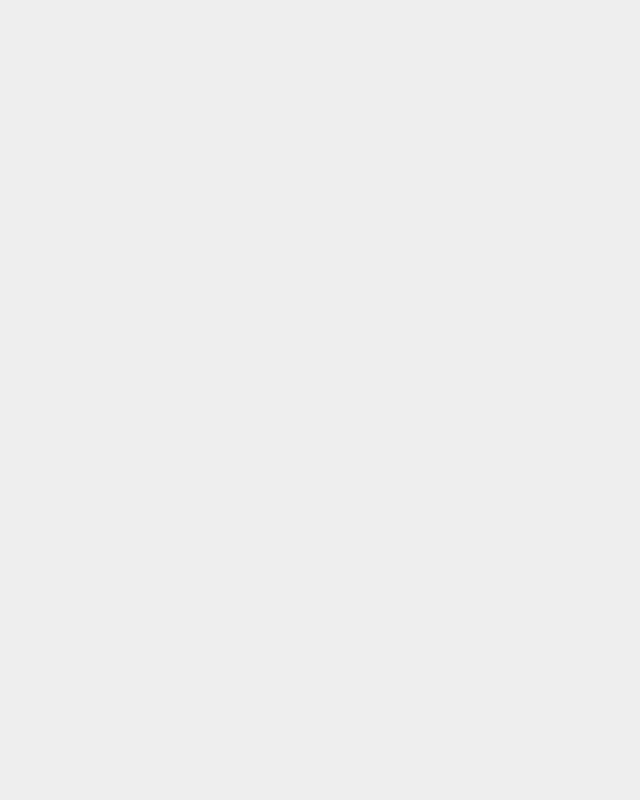
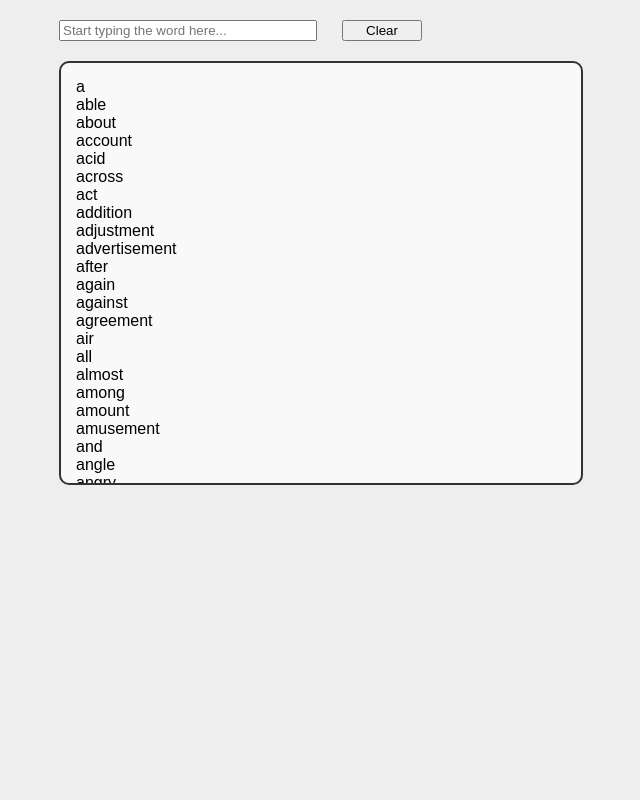
Before and after one commit to SGT-Winters/CS4712_Assignments, a plain HTML site: page Mod_1 - Assignments/wordfinder/word-finder.html in a window 1280 px wide. Shown: the whole page, without its empty margins (281-921 px from the left). Drawn offline with Linux system fonts and the light colour scheme.

Commit message:
part 1 done

```diff
--- a/Mod_1 - Assignments/wordfinder/word-finder.html
+++ b/Mod_1 - Assignments/wordfinder/word-finder.html
@@ -12,26 +12,23 @@
 
     <!-- Load any supplemental Javascript libraries here -->
     <script type="text/javascript" src="jquery-1.5.min.js"></script>
-<script type="text/javascript" src="words-small.json"></script>
-
-<!-- Uncomment this to get the full 45,407 word dictionary
     <script type="text/javascript" src="words-large.json"></script>
- -->
-
     <script type="text/javascript" src="dictionary.js"></script>
 
     <script type="text/javascript">
-// <![CDATA[
-
-// This allows the Javascript code inside this block to only run when the page
-// has finished loading in the browser.
-$(document).ready(function() {
-	var dict = new Dictionary(words);
-	// Your code here
-
+        $(document).ready(function () {
+            $.getJSON("words-small.json", function (data) {
+                let scrollBox = $("#scroll");
+                data.forEach(function (word) {
+                    scrollBox.append("<div>" + word + "</div>");
+                });
             });
 
-// ]]>
+            $("#searchButton").click(function () {
+                $("#searchBox").val(""); // Clear the search box
+            });
+        });
+
     </script>
 
     <style type="text/css">
@@ -39,14 +36,59 @@ $(document).ready(function() {
         /* Your CSS here */
         html {
             background-color: #eee;
+            font-family: Arial, sans-serif;
+        }
+        body {
+            margin: 20px auto;
+            max-width: 600px;
+        }
+        label, input, button, select {
+            display: block;
+            width: 100%;
+            margin-bottom: 10px;
         }
 
+        #searchFeatures{
+            display: flex;
+            gap: 25px;
+            margin-bottom: 10px;
+        }
+        #displayBox {
+            display: flex;
+            flex-direction: row-reverse;
+            width: 500px;
+            height: 400px;
+            border: 2px solid #333;
+            border-radius: 10px;
+            background-color: #f9f9f9;
+            overflow: hidden;
+            padding: 10px;
+        }
+        #searchBox {
+            width: 250px;
+        }
+        #searchButton {
+            width: 80px;
+        }
+        #scroll{
+            flex: 1;
+            height: 100%;
+            overflow-y: scroll;
+            padding: 5px;
+        }
     </style>
 
 </head>
 <body>
 
-<!-- Your HTML here -->
+<div id="searchFeatures">
+    <input type="text" id="searchBox" placeholder="Start typing the word here..." />
+    <button id="searchButton">Clear</button>
+</div>
+<div id="displayBox">
+    <div id="scroll">
+    </div>
+</div>
 
 </body>
 </html>
--- a/Mod_1 - Assignments/wordfinder/words-small.json
+++ b/Mod_1 - Assignments/wordfinder/words-small.json
@@ -1,4 +1,4 @@
-var words = [
+[
     "a",
     "able",
     "about",
@@ -851,4 +851,4 @@ var words = [
     "yesterday",
     "you",
     "young"
-];
+]
```
Also changed, not shown: Mod_1 - Assignments/wordfinder/words-large.json. Lines whose indentation alone changed are shown as unchanged.
